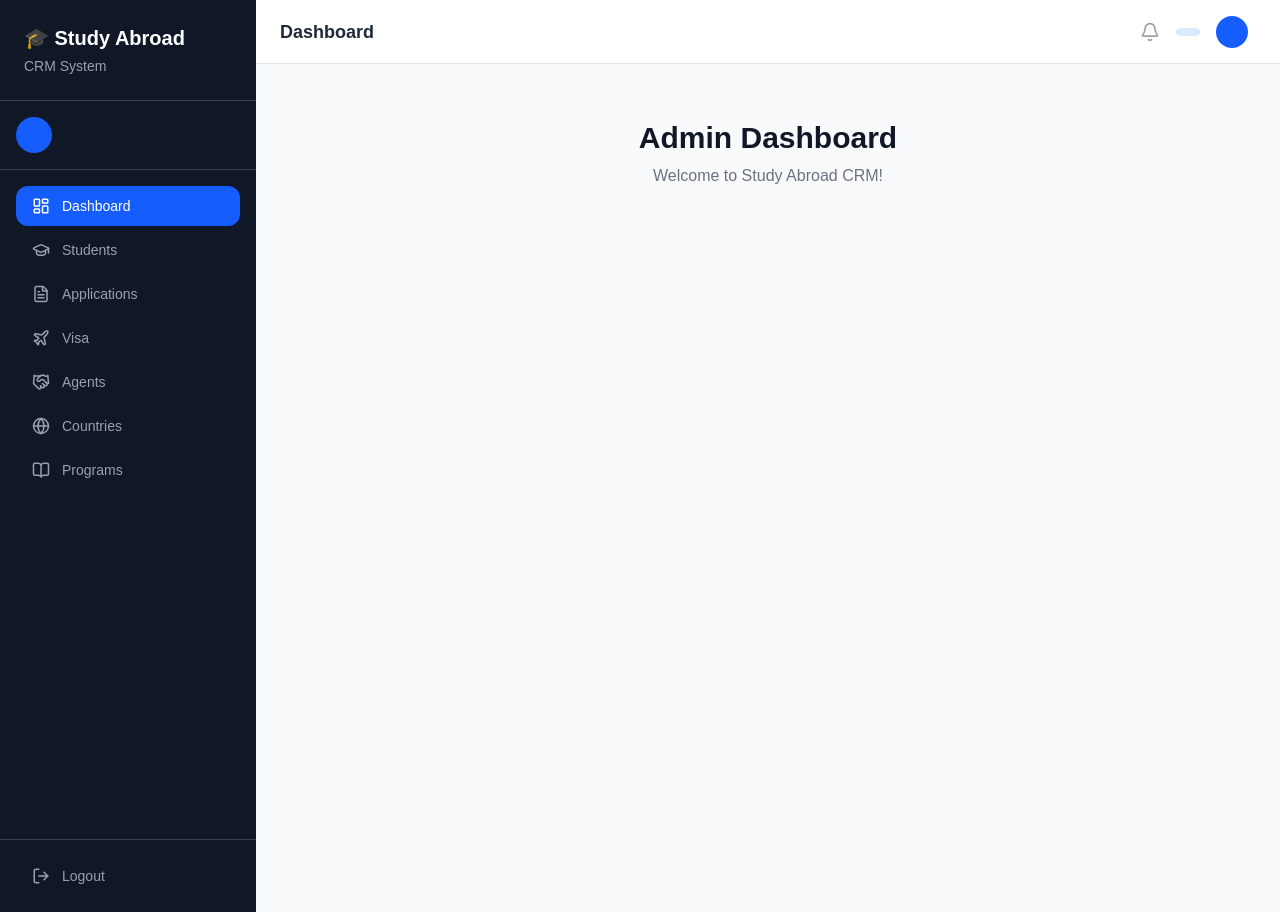
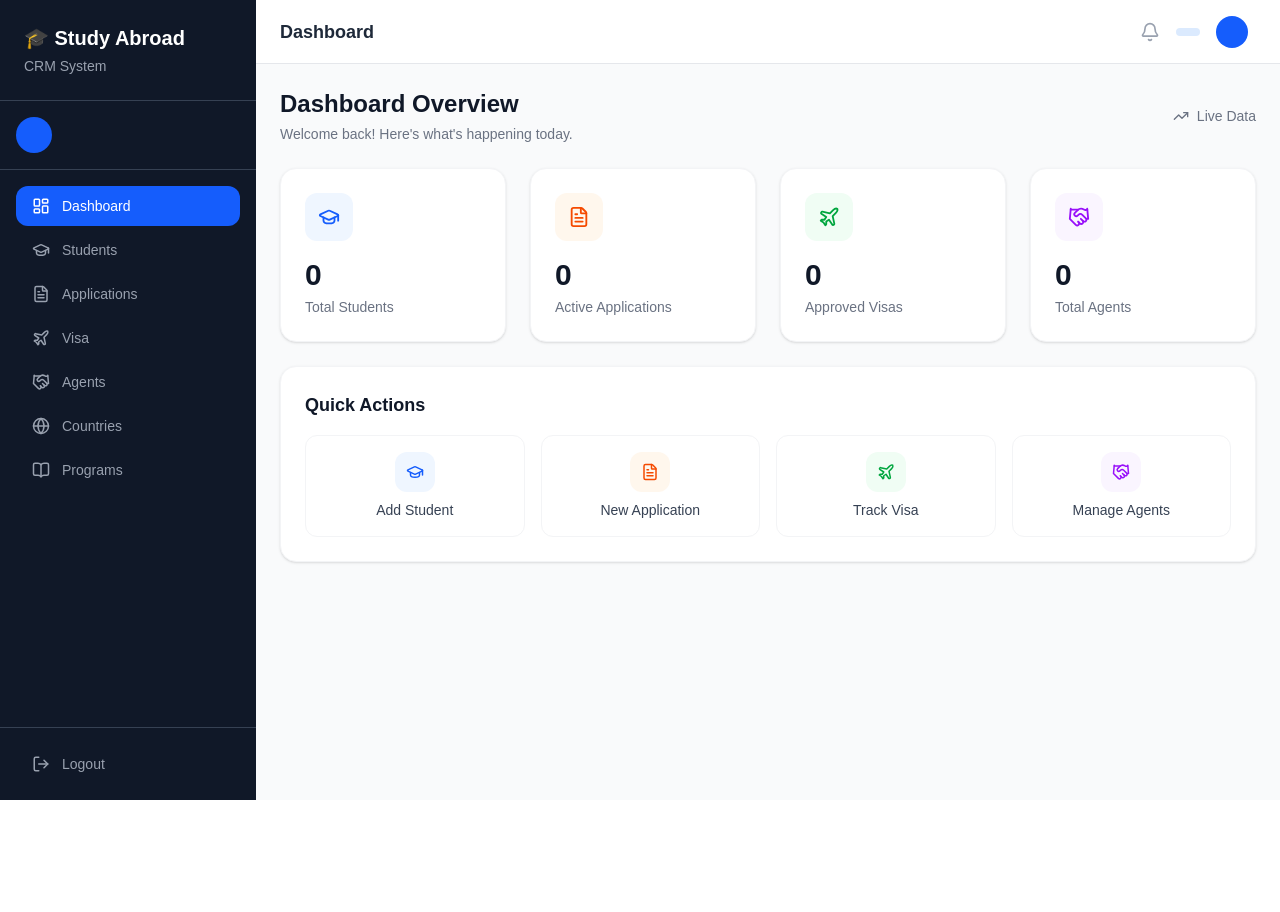
Before and after one commit to shumaila1421/study-abroad-crm-next-, a Next.js app: page /dashboard/admin in a window 1280 px wide. After the commit the page ends 800 px from the top, so only its background shows below. Built offline with nearby package versions, Linux system fonts and the light colour scheme; no server answers.

Commit message:
dashboard stats and cards added

```diff
--- a/app/dashboard/admin/page.tsx
+++ b/app/dashboard/admin/page.tsx
@@ -1,8 +1,183 @@
+// client/app/dashboard/admin/page.tsx
+
+"use client";
+
+import { useEffect, useState } from "react";
+import { getDashboardStats } from "@/services/dashboard.api";
+import Link from "next/link";
+import {
+  GraduationCap,
+  FileText,
+  Plane,
+  Handshake,
+  TrendingUp,
+  Clock,
+} from "lucide-react";
+
+interface Stats {
+  totalStudents: number;
+  activeApplications: number;
+  approvedVisas: number;
+  totalAgents: number;
+}
+
+const statCards = (stats: Stats) => [
+  {
+    title: "Total Students",
+    value: stats.totalStudents,
+    icon: GraduationCap,
+    lightColor: "bg-blue-50",
+    textColor: "text-blue-600",
+  },
+  {
+    title: "Active Applications",
+    value: stats.activeApplications,
+    icon: FileText,
+    lightColor: "bg-orange-50",
+    textColor: "text-orange-600",
+  },
+  {
+    title: "Approved Visas",
+    value: stats.approvedVisas,
+    icon: Plane,
+    lightColor: "bg-green-50",
+    textColor: "text-green-600",
+  },
+  {
+    title: "Total Agents",
+    value: stats.totalAgents,
+    icon: Handshake,
+    lightColor: "bg-purple-50",
+    textColor: "text-purple-600",
+  },
+];
+
+const quickActions = [
+  {
+    label: "Add Student",
+    href: "/dashboard/admin/students",
+    icon: GraduationCap,
+    color: "text-blue-600 bg-blue-50",
+  },
+  {
+    label: "New Application",
+    href: "/dashboard/admin/applications",
+    icon: FileText,
+    color: "text-orange-600 bg-orange-50",
+  },
+  {
+    label: "Track Visa",
+    href: "/dashboard/admin/visa",
+    icon: Plane,
+    color: "text-green-600 bg-green-50",
+  },
+  {
+    label: "Manage Agents",
+    href: "/dashboard/admin/agents",
+    icon: Handshake,
+    color: "text-purple-600 bg-purple-50",
+  },
+];
+
 export default function AdminDashboard() {
+  const [stats, setStats] = useState<Stats>({
+    totalStudents: 0,
+    activeApplications: 0,
+    approvedVisas: 0,
+    totalAgents: 0,
+  });
+  const [loading, setLoading] = useState(true);
+
+  useEffect(() => {
+    const fetchStats = async () => {
+      try {
+        const res = await getDashboardStats();
+        setStats(res.data);
+      } catch (error) {
+        console.error("Stats fetch failed:", error);
+      } finally {
+        setLoading(false);
+      }
+    };
+    fetchStats();
+  }, []);
+
+  if (loading) {
+    return (
+      <div className="flex items-center justify-center h-64">
+        <div className="text-gray-400 flex items-center gap-2">
+          <Clock size={20} className="animate-spin" />
+          <span>Loading dashboard...</span>
+        </div>
+      </div>
+    );
+  }
+
   return (
-    <div className="min-h-screen bg-gray-50 p-8 text-center">
-      <h1 className="text-3xl font-bold text-gray-900">Admin Dashboard</h1>
-      <p className="text-gray-500 mt-2 ">Welcome to Study Abroad CRM!</p>
+    <div className="space-y-6">
+      {/* Header */}
+      <div className="flex items-center justify-between">
+        <div>
+          <h1 className="text-2xl font-bold text-gray-900">
+            Dashboard Overview
+          </h1>
+          <p className="text-gray-500 text-sm mt-1">
+            Welcome back! Here's what's happening today.
+          </p>
+        </div>
+        <div className="flex items-center gap-2 text-sm text-gray-500">
+          <TrendingUp size={16} />
+          <span>Live Data</span>
+        </div>
+      </div>
+
+      {/* KPI Cards */}
+      <div className="grid grid-cols-1 sm:grid-cols-2 lg:grid-cols-4 gap-6">
+        {statCards(stats).map((card) => {
+          const Icon = card.icon;
+          return (
+            <div
+              key={card.title}
+              className="bg-white rounded-2xl p-6 shadow-sm border border-gray-100 hover:shadow-md transition"
+            >
+              <div
+                className={`w-12 h-12 ${card.lightColor} rounded-xl flex items-center justify-center mb-4`}
+              >
+                <Icon size={22} className={card.textColor} />
+              </div>
+              <p className="text-3xl font-bold text-gray-900">{card.value}</p>
+              <p className="text-gray-500 text-sm mt-1">{card.title}</p>
+            </div>
+          );
+        })}
+      </div>
+
+      <div className="bg-white rounded-2xl p-6 shadow-sm border border-gray-100">
+        <h2 className="text-lg font-semibold text-gray-900 mb-4">
+          Quick Actions
+        </h2>
+        <div className="grid grid-cols-2 md:grid-cols-4 gap-4">
+          {quickActions.map((action) => {
+            const Icon = action.icon;
+            return (
+              <Link
+                key={action.label}
+                href={action.href}
+                className="flex flex-col items-center gap-2 p-4 rounded-xl border border-gray-100 hover:border-gray-200 hover:shadow-sm transition text-center"
+              >
+                <div
+                  className={`w-10 h-10 rounded-xl flex items-center justify-center ${action.color}`}
+                >
+                  <Icon size={18} />
+                </div>
+                <span className="text-sm font-medium text-gray-700">
+                  {action.label}
+                </span>
+              </Link>
+            );
+          })}
+        </div>
+      </div>
     </div>
   );
 }
--- /dev/null
+++ b/services/dashboard.api.ts
@@ -0,0 +1,6 @@
+import http from "./http";
+
+export async function getDashboardStats() {
+  const res = await http.get("/dashboard/stats");
+  return res.data;
+}
```
